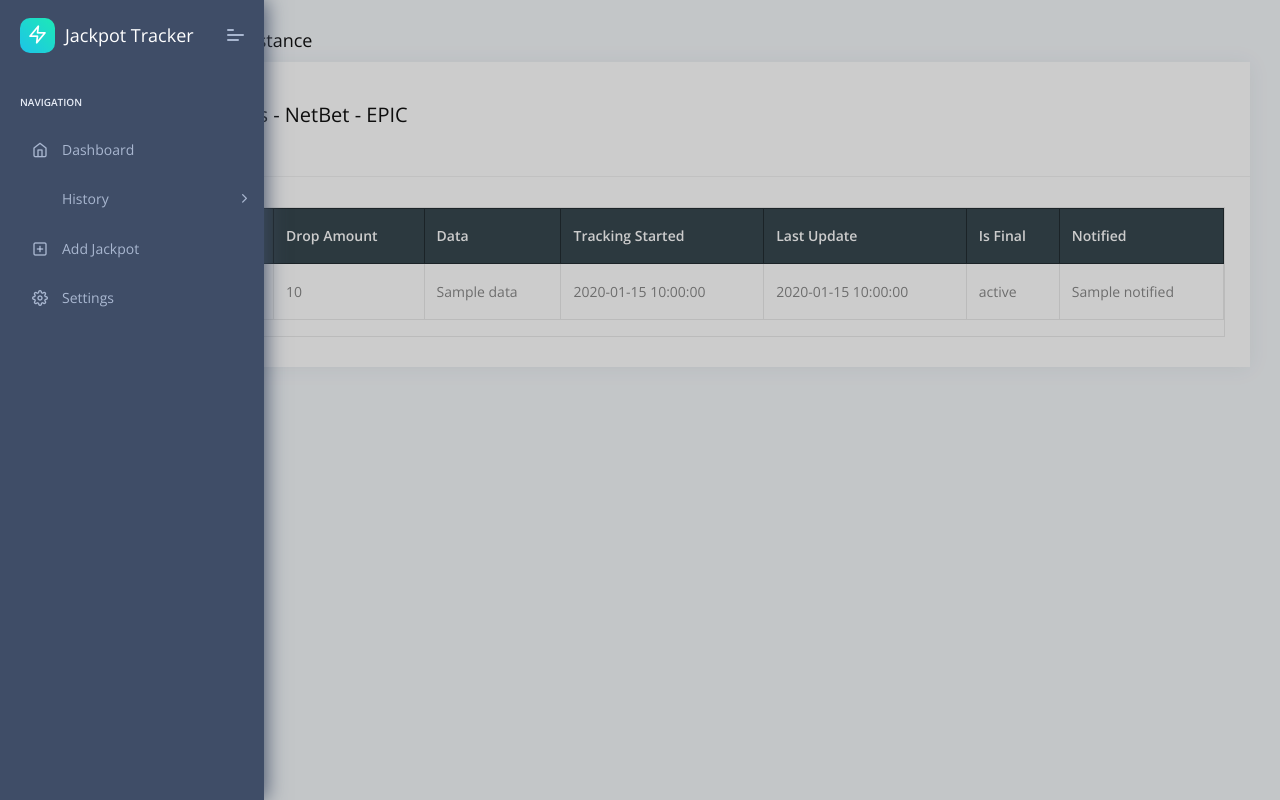
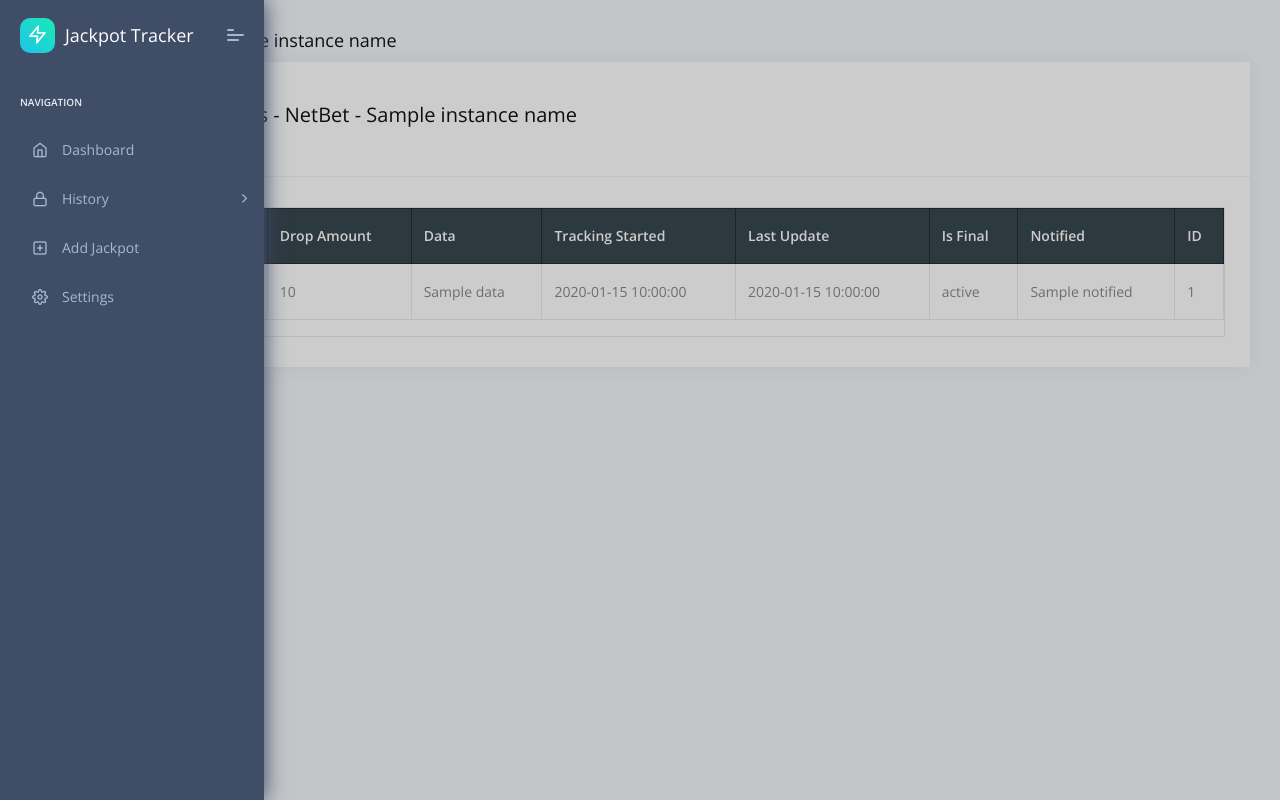
Before and after one commit to futur0/challengeAPI, a Flask app: template templates/history.html in a window 1280 px wide. Run offline with Flask 2, Linux system fonts and the light colour scheme; the template is opened without the code that fills it: most values are stand-ins (such as "Sample title", 1, 10 or a date in 2020); some libraries are stand-ins or nearby versions.

```diff
--- a/configs/models.py
+++ b/configs/models.py
@@ -8,7 +8,7 @@ db = SQLAlchemy()
 class JackPotIndex(db.Model):
     __tablename__ = 'jackpotindex'
     id = db.Column(db.Integer, primary_key=True)
-    instance_id = db.Column(db.String(80), unique=True, nullable=True)
+    instance_id = db.Column(db.String(80), unique=False, nullable=True)
     instance_name = db.Column(db.String(80), unique=False, nullable=True)
     drop_amount = db.Column(db.Float(), unique=False, nullable=True)
     data = db.Column(db.Float(), unique=False, nullable=True)
--- a/templates/history.html
+++ b/templates/history.html
@@ -66,7 +66,7 @@
                     <a href="/" class="nav-link "><span class="pcoded-micon"><i class="feather icon-home"></i></span><span class="pcoded-mtext">Dashboard</span></a>
                 </li>
                 <li data-username="History" class="nav-item pcoded-hasmenu">
-                    <a href="javascript:" class="nav-link "><span class="pcoded-micon"><i class="feather icon-"></i></span><span class="pcoded-mtext">History</span></a>
+                    <a href="javascript:" class="nav-link "><span class="pcoded-micon"><i class="feather icon-lock"></i></span><span class="pcoded-mtext">History</span></a>
                     <ul class="pcoded-submenu">
                         <li class=""><a href="/get_jackpot_history?instance_name=EPIC" class="">EPIC</a></li>
                         <li class=""><a href="/get_jackpot_history?instance_name=MAJOR" class="">Major</a></li>
@@ -114,7 +114,7 @@
                         <div class="row align-items-center">
                             <div class="col-md-12">
                                 <div class="page-header-title">
-                                    <h5 class="m-b-10">History For this instance</h5>
+                                    <h5 class="m-b-10">History For {{instance_name}}</h5>
                                 </div>
                             </div>
                         </div>
@@ -135,7 +135,7 @@
 
 
                                         <br>
-                                        <h4>Book Of Relics - NetBet - EPIC</h4> <br>
+                                        <h4>Book Of Relics - NetBet - {{instance_name}}</h4> <br>
 
                                     </div>
                                     <div class="card-block table-border-style ">
@@ -150,6 +150,7 @@
                                                     <th>Last Update</th>
                                                     <th>Is Final</th>
                                                     <th>Notified</th>
+                                                    <th>ID</th>
 
                                                 </tr>
                                                 </thead>
@@ -163,6 +164,7 @@
                                                     <td>{{data['last_updated_at']}}</td>
                                                     <td>{{data['status']}}</td>
                                                     <td>{{data['notified']}}</td>
+                                                    <td>{{data['instance_id']}}</td>
                                                     <!--                                                    <td><a href="/get_history?id={{data['instance_epic']}}" target="_blank">Goto</a></td>-->
                                                 </tr>
                                                 {% endfor %}
```
